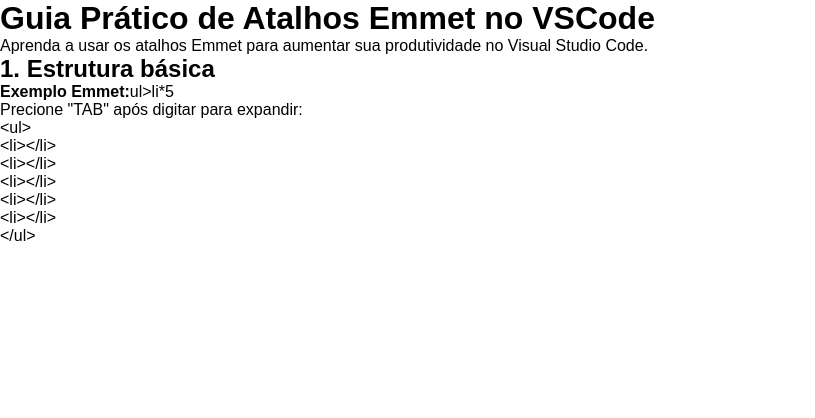
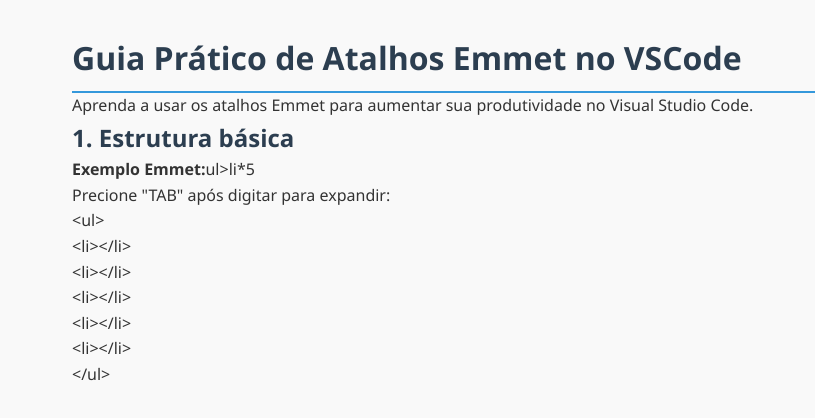
Before and after one commit to agleicesousa/pratica-emmet, a plain HTML site: page index.html in a window 1280 px wide. Shown: the whole page, without its empty margins (0-815 px from the left). Drawn offline with Linux system fonts and the light colour scheme.

Commit message:
feat: atualiza estilo CSS com variáveis e configurações de layout

```diff
--- a/style.css
+++ b/style.css
@@ -2,5 +2,32 @@
     box-sizing: border-box;
     margin: 0;
     padding: 0;
-    font-family: Arial, sans-serif;
+    font-family: 'Segoe UI', Tahoma, Geneva, Verdana, sans-serif;
 }
+
+:root {
+    --primary-color: #2c3e50;
+    --secondary-color: #3498db;
+    --text-color: #333;
+    --light-bg: #f9f9f9;
+    --code-bg: #f0f0f0;
+    --code-color: #c7254e;
+}
+
+body {
+    line-height: 1.6;
+    padding: 2rem;
+    max-width: 1200px;
+    margin: 0 auto;
+    color: var(--text-color);
+    background-color: var(--light-bg);
+}
+
+h1, h2 {
+    color: var(--primary-color);
+}
+
+h1 {
+    border-bottom: 2px solid var(--secondary-color);
+    padding-bottom: 0.5rem;
+}
```
